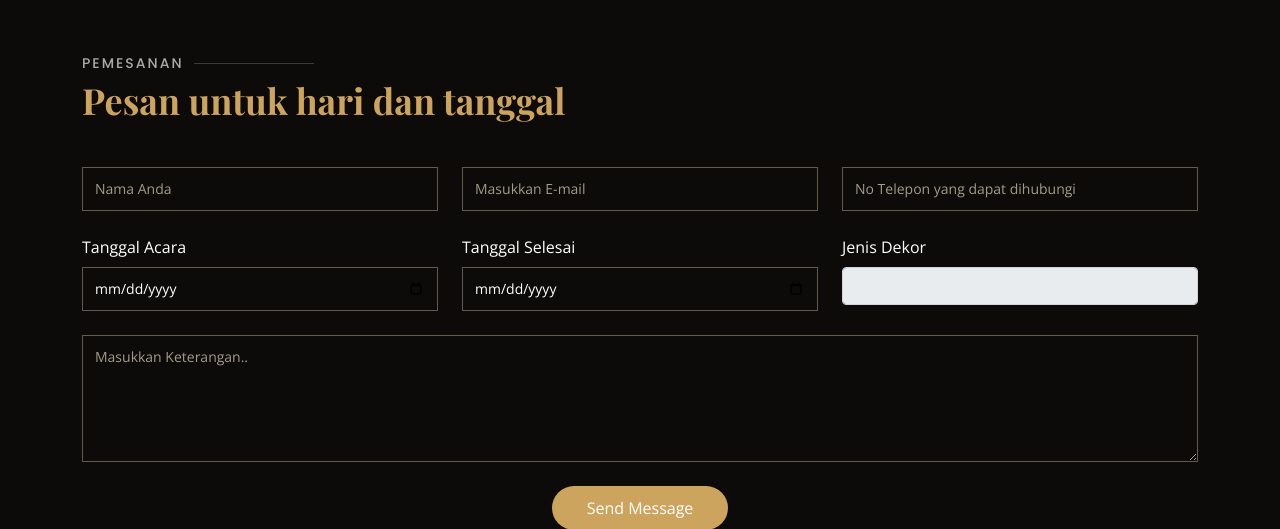
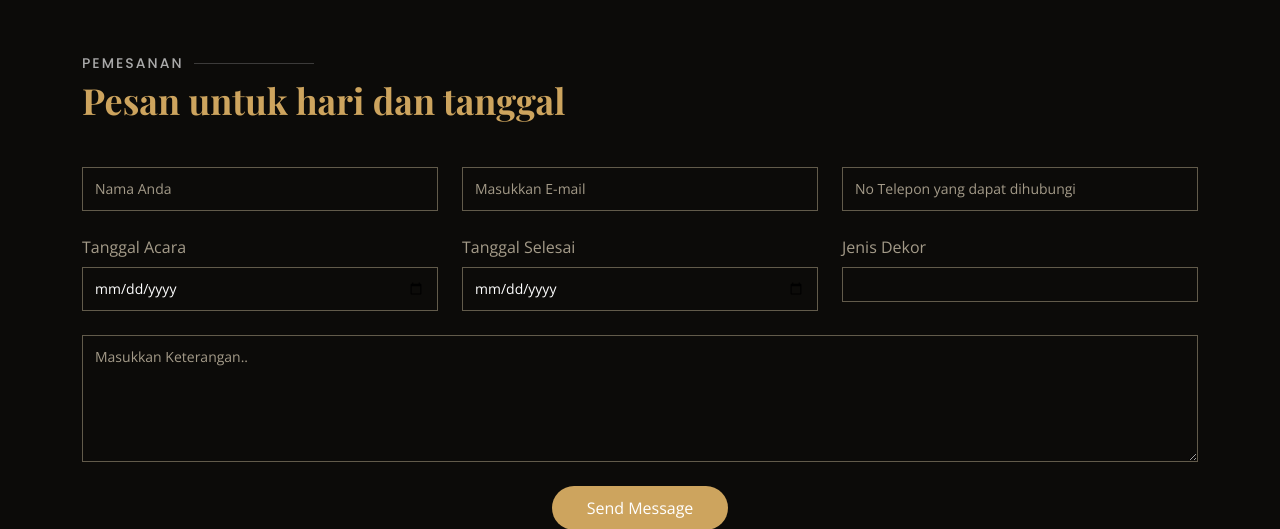
Before and after one commit to daradekor/daradekor.github.io, a PHP site: page / in a window 1280 px wide. Shown: the part 1853-2382 px from the top of the page. Run offline with PHP 8.4, Linux system fonts and the light colour scheme; some libraries are stand-ins or nearby versions; some web fonts are replaced.

Commit message:
Add files via upload

```diff
--- a/assets/css/style.css
+++ b/assets/css/style.css
@@ -1232,7 +1232,7 @@ section {
   animation: animate-loading 1s linear infinite;
 }
 
-.book-a-table .php-email-form input, .book-a-table .php-email-form textarea {
+.book-a-table .php-email-form input, .book-a-table .php-email-form textarea, .book-a-table .php-email-form select {
   border-radius: 0;
   box-shadow: none;
   font-size: 14px;
@@ -1241,19 +1241,22 @@ section {
   color: white;
 }
 
-.book-a-table .php-email-form input::-webkit-input-placeholder, .book-a-table .php-email-form textarea::-webkit-input-placeholder {
+.book-a-table .php-email-form input::-webkit-input-placeholder, .book-a-table .php-email-form textarea::-webkit-input-placeholder, .book-a-table .php-email-form select::-webkit-input-placeholder {
   color: #a49b89;
 }
 
-.book-a-table .php-email-form input::-moz-placeholder, .book-a-table .php-email-form textarea::-moz-placeholder {
+.book-a-table .php-email-form input::-moz-placeholder, .book-a-table .php-email-form textarea::-moz-placeholder, .book-a-table .php-email-form select::-moz-focus-inner {
   color: #a49b89;
 }
-
-.book-a-table .php-email-form input::placeholder, .book-a-table .php-email-form textarea::placeholder {
+.book-a-table .php-email-form label{
   color: #a49b89;
 }
 
-.book-a-table .php-email-form input:focus, .book-a-table .php-email-form textarea:focus{
+.book-a-table .php-email-form input::placeholder, .book-a-table .php-email-form textarea::placeholder, .book-a-table .php-email-form select::placeholder {
+  color: #a49b89;
+}
+
+.book-a-table .php-email-form input:focus, .book-a-table .php-email-form textarea:focus, .book-a-table .php-email-form select:focus{
   border-color: #cda45e;
 }
 
```
